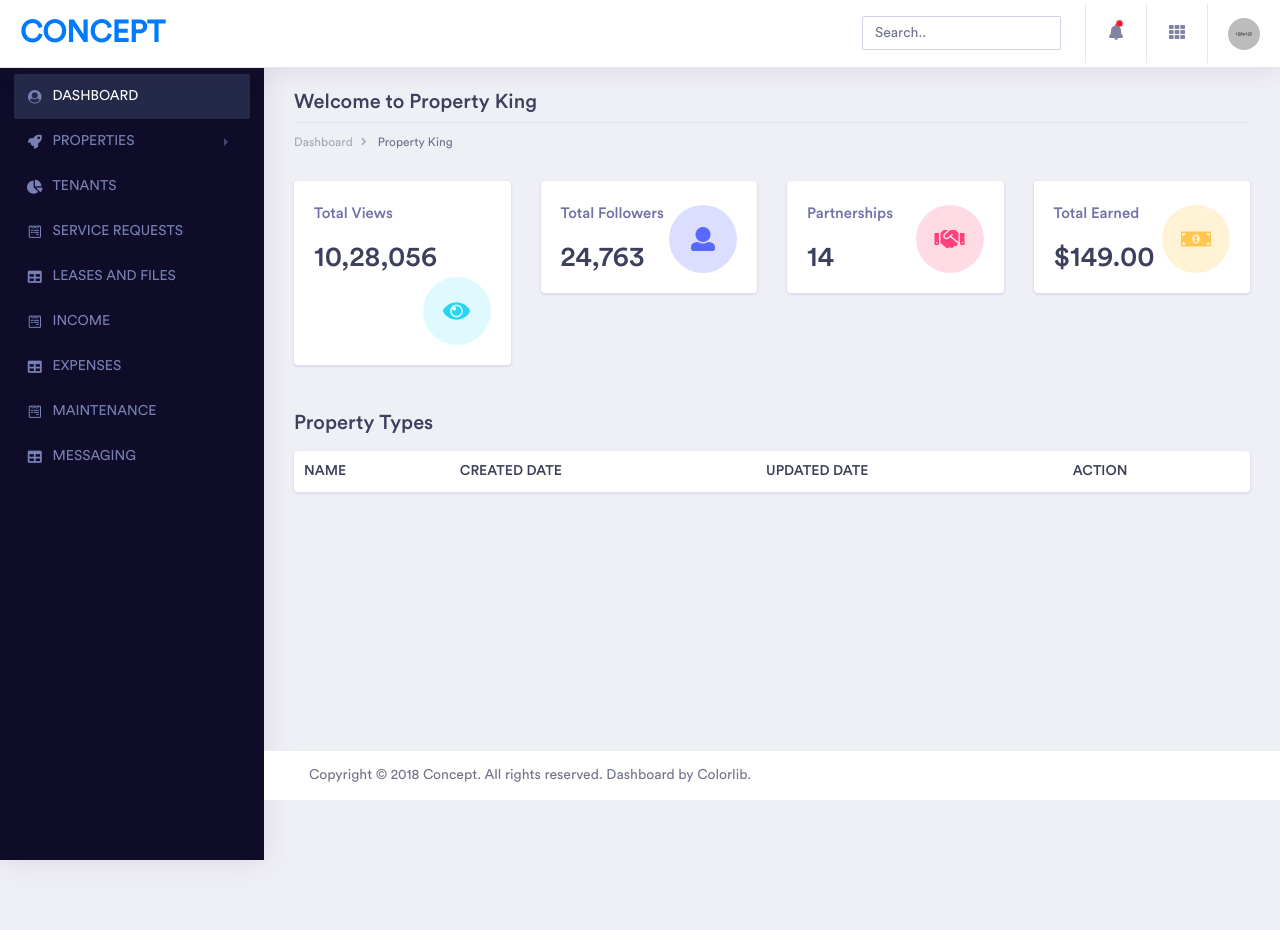
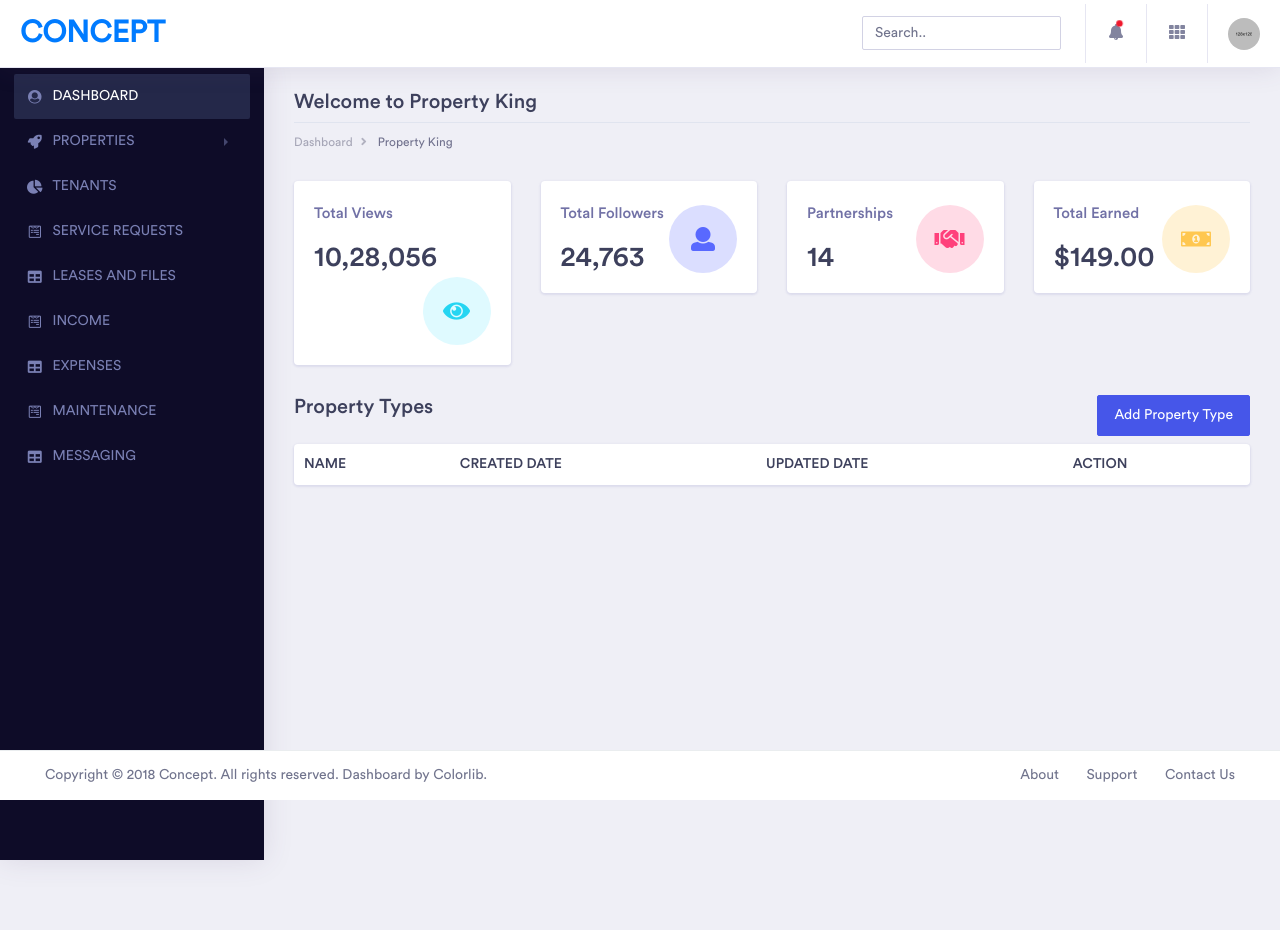
Before and after one commit to iamgilwell/Property-King, a Django app: page /properties/property-types/ in a window 1280 px wide. Run offline with Django 3.2, Linux system fonts and the light colour scheme; data that the repository does not hold is empty; some libraries are stand-ins or nearby versions.

Commit message:
Using ajax to send/post PROPETY TYPES to the database

```diff
--- /dev/null
+++ b/properties/forms.py
@@ -0,0 +1,21 @@
+from .models import PropertType
+from django import forms
+
+
+class PropertyTypeForm(forms.ModelForm):
+    ## change the widget of the date field.
+    name = forms.CharField(max_length=100)
+    notes = forms.CharField(widget=forms.Textarea(attrs={"rows":5, "cols":20}))
+
+    def __init__(self, *args, **kwargs):
+        super(PropertyTypeForm, self).__init__(*args, **kwargs)
+        ## add a "form-control" class to each form input
+        ## for enabling bootstrap
+        for name in self.fields.keys():
+            self.fields[name].widget.attrs.update({
+                'class': 'form-control',
+            })
+
+    class Meta:
+        model = PropertType
+        fields = ("__all__")
--- a/properties/models.py
+++ b/properties/models.py
@@ -22,6 +22,7 @@
 
 class PropertType(models.Model):
     name = models.CharField(max_length=255)
+    notes = models.TextField(max_length=2048*4, null=True, blank=True)
     created_date = models.DateTimeField(auto_now=True)
     updated_date = models.DateTimeField(auto_now_add=True)
 
@@ -30,6 +31,7 @@
 
 class PropertyAmenities(models.Model):
     name = models.CharField(max_length=255)
+    notes = models.TextField(max_length=2048*4, null=True, blank=True)
     created_date = models.DateTimeField(auto_now=True)
     updated_date = models.DateTimeField(auto_now_add=True)
 
--- a/properties/urls.py
+++ b/properties/urls.py
@@ -5,5 +5,6 @@
 
 urlpatterns = [
     path('', views.index, name='index'),
-    path('property-types/', views.property_types, name='property-types')
+    path('property-types/', views.property_types, name='property-types'),
+    path('save-property-types/', views.save_property_type, name='save-property-types')
 ]
--- a/properties/views.py
+++ b/properties/views.py
@@ -1,4 +1,7 @@
+from properties.forms import PropertyTypeForm
 from django.shortcuts import render
+from django.http import JsonResponse
+
 from . models import PropertType, Properties
 # Create your views here.
 
@@ -10,8 +13,28 @@
     return render(request,"properties/index.html", context)
 
 def property_types(request):
+    form = PropertyTypeForm()
     property_types = PropertType.objects.all()
     context = {
+        "form":form,
        "property_types": property_types
     }
     return render(request,"properties/property-type.html", context)
+
+def save_property_type(request):
+    property_types = PropertType.objects.all()
+    response_data = {}
+    if request.method == 'POST':
+        name = request.POST.get('name')
+        notes = request.POST.get('notes')
+
+        response_data['name'] = name
+        response_data['notes'] = notes
+        print("This is the response data ---------------------><><>", response_data)
+
+        PropertType.objects.create(
+            name = name,
+            notes = notes,
+            )
+        return JsonResponse(response_data)
+    return render(request,"properties/property-type.html",  {'property_types':property_types})
--- /dev/null
+++ b/static/js/properties.js
@@ -0,0 +1,69 @@
+$(document).ready(function(){
+    console.log("This is the submit")
+    var BASE_ENDPOINT = new URL('/', location.href).href;
+
+    console.log("BASE_ENDPOINT", BASE_ENDPOINT)
+
+    $('#add-property-type-form').on('submit', function(e){
+    e.preventDefault();
+    $.ajax({
+        type:'POST',
+        url: BASE_ENDPOINT+'properties/save-property-types/',
+
+        // url: '{% url "properties:save-property-types" %}',
+        data: {
+            name: $('#name').val(),
+            notes: $('#notes').val(),
+            csrfmiddlewaretoken:$('input[name=csrfmiddlewaretoken]').val(),
+            action: 'post'
+        },
+
+        success:function(json){
+            document.getElementById("add-property-type-form").reset();
+            console.log('Submission was successful.');
+            console.log(json);
+            $(".posts").prepend('<div class="col-md-6">'+
+                '<div class="row no-gutters border rounded overflow-hidden flex-md-row mb-4 shadow-sm h-md-250 position-relative">' +
+                    '<div class="col p-4 d-flex flex-column position-static">' +
+                        '<h3 class="mb-0">' + json.name + '</h3>' +
+                        '<p class="mb-auto">' + json.notes + '</p>' +
+                    '</div>' +
+                '</div>' +
+            '</div>'
+            )
+        },
+        error : function(xhr,errmsg,err) {
+        console.log(xhr.status + ": " + xhr.responseText); // provide a bit more info about the error to the console
+    }
+    });
+})
+});
+
+// $(document).on('submit', '#add-property-type-form',function(e){
+//     console.log("This is the submit")
+//     $.ajax({
+//         type:'POST',
+//         // {% comment %} url:'{% url "create" %}', {% endcomment %}
+//         data:{
+//             title:$('#title').val(),
+//             description:$('#description').val(),
+//             csrfmiddlewaretoken:$('input[name=csrfmiddlewaretoken]').val(),
+//             action: 'post'
+//         },
+//         success:function(json){
+//             document.getElementById("add-property-type-form").reset();
+//             $(".posts").prepend('<div class="col-md-6">'+
+//                 '<div class="row no-gutters border rounded overflow-hidden flex-md-row mb-4 shadow-sm h-md-250 position-relative">' +
+//                     '<div class="col p-4 d-flex flex-column position-static">' +
+//                         '<h3 class="mb-0">' + json.title + '</h3>' +
+//                         '<p class="mb-auto">' + json.description + '</p>' +
+//                     '</div>' +
+//                 '</div>' +
+//             '</div>'
+//             )
+//         },
+//         error : function(xhr,errmsg,err) {
+//         console.log(xhr.status + ": " + xhr.responseText); // provide a bit more info about the error to the console
+//     }
+//     });
+// })
--- a/templates/dashboard/snippets/property/property-types-list.html
+++ b/templates/dashboard/snippets/property/property-types-list.html
@@ -1,8 +1,51 @@
 {% load static %}
 <div class="row">
     <div class="col-lg-12">
-        <div class="section-block">
-            <h3 class="section-title">Property Types</h3>
+        <div class="d-flex justify-content-center">
+            <div class="col-6 pl-0">
+                <div class="text-left justify-content-left">
+                    <h3 class="section-title">Property Types</h3>
+                </div>
+            </div>
+            <div class="col-6 pr-0">
+                <div class="text-right justify-content-right">
+                    <div>
+                        <a href="#" class="btn btn-primary active mb-2" data-toggle="modal" data-target="#exampleModal">
+                            Add Property Type
+                        </a>
+                        <div class="modal fade show" id="exampleModal" tabindex="-1" role="dialog" aria-labelledby="exampleModalLabel" style="display: none; padding-right: 15px;">
+                            <div class="text-left modal-dialog" role="document">
+                                <div class="modal-content">
+                                    <div class="modal-header">
+                                        <h5 class="modal-title" id="exampleModalLabel">Add Property Type</h5>
+                                        <a href="#" class="close" data-dismiss="modal" aria-label="Close">
+                                            <span aria-hidden="true">×</span>
+                                        </a>
+                                    </div>
+                                    <div class="modal-body">
+                                        <form method="POST" id="add-property-type-form">
+                                            {% csrf_token %}
+                                            <div class="form-group">
+                                                <label for="inputText3" class="col-form-label">Property Type</label>
+                                                <input id="name" name="name" type="text" class="form-control">
+                                            </div>
+                                            <div class="form-group">
+                                                <label for="exampleFormControlTextarea1">Notes</label>
+                                                <textarea class="form-control" id="notes" name="notes" rows="3"></textarea>
+                                            </div>
+                                            <div class="modal-footer">
+                                        <a href="#" class="btn btn-secondary" data-dismiss="modal">Close</a>
+                                           <button type="submit" class="btn btn-primary">Submit</button>
+                                    </div>
+                                        </form>
+                                    </div>
+
+                                </div>
+                            </div>
+                        </div>
+                    </div>
+                </div>
+            </div>
         </div>
         <div class="card">
             <div class="campaign-table table-responsive">
@@ -28,11 +71,14 @@
                                     </a>
                                     <div class="dropdown-menu dropdown-menu-right">
                                         <!-- item-->
-                                        <a href="javascript:void(0);" class="dropdown-item">View</a>
+                                        <a href="javascript:void(0);" class="dropdown-item">View
+                                        </a>
                                         <!-- item-->
-                                        <a href="javascript:void(0);" class="dropdown-item">Edit</a>
+                                        <a href="javascript:void(0);" class="dropdown-item">Edit
+                                        </a>
                                         <!-- item-->
-                                        <a href="javascript:void(0);" class="dropdown-item">Delete</a>
+                                        <a href="javascript:void(0);" class="dropdown-item">Delete
+                                        </a>
                                         <!-- item-->
                                     </div>
                                 </div>
@@ -45,3 +91,4 @@
         </div>
     </div>
 </div>
+</div>
--- a/templates/inc/footer.html
+++ b/templates/inc/footer.html
@@ -48,4 +48,5 @@
 <!-- dashboard js -->
 <script src="{% static 'js/dashboard-influencer.js' %}"></script>
 </body>
+
 </html>
--- a/templates/properties/property-type.html
+++ b/templates/properties/property-type.html
@@ -1,6 +1,10 @@
 {% extends "base.html" %}
+{% load static %}
 {% block dashboard %}
     {% include "dashboard/snippets/welcome.html" %}
     {% include "dashboard/snippets/top-bar.html" %}
     {% include "dashboard/snippets/property/property-types-list.html" with property_types=property_types %}
 {% endblock dashboard %}
+{% block javascript %}
+<script type="text/javascript" src="{% static 'js/properties.js' %}"></script>
+{% endblock javascript %}
```
Also changed, not shown: templates/base.html (+53 -1 lines), properties/migrations/0007_auto_20210504_2112.py (added). Lines whose indentation alone changed are shown as unchanged.
